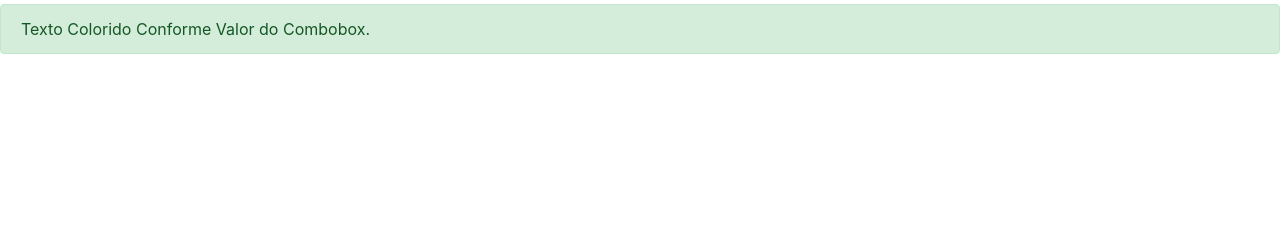
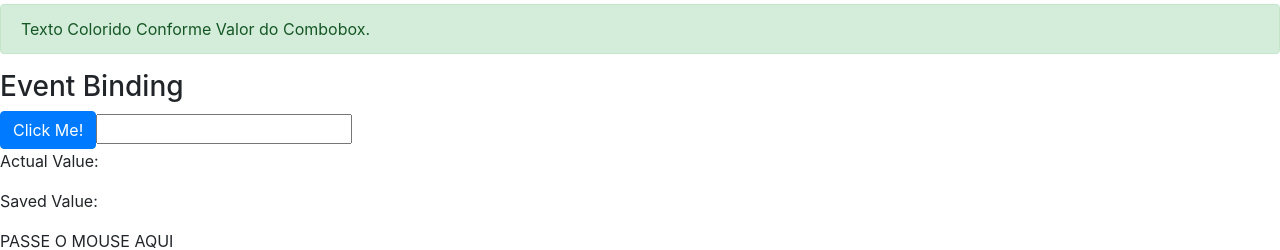
Before and after one commit to allandemancilha/Angular, an Angular app in the folder LoianeGroner/DataBinding/: page / in a window 1280 px wide. Shown: the part 1193-1443 px from the top of the page. Before the commit the page ends 1263 px from the top, so only its background shows below. Built offline with nearby package versions, Linux system fonts and the light colour scheme.

Commit message:
Utilizando Event Binding

```diff
--- a/LoianeGroner/DataBinding/src/app/data-binding/data-binding.component.html
+++ b/LoianeGroner/DataBinding/src/app/data-binding/data-binding.component.html
@@ -49,3 +49,22 @@
       </div>
   </article>
 </section>
+
+<section class="event-binding">
+  <article>
+      <h3>Event Binding</h3>
+      <div>
+          <button class="btn btn-primary" (click)="clickButton()">Click Me!</button>
+          <!-- #inputField: Abreviando Escrita do Código Utilizando a Variável Local Para Referenciar $event.target -->
+          <input type="text" (keyup)="onKeyUp($event)" (keyup.enter)="saveValue(inputField.value)" (blur)="saveValue(inputField.value)" #inputField/>
+          <p>Actual Value: {{ inputValue }}</p>
+          <p>Saved Value: {{ valueSaved }}</p>
+
+          <span
+          (mouseover)="onMouseOverOut()"
+          (mouseout)="onMouseOverOut()"
+          [class.highlight]="isMouseOver">PASSE O MOUSE AQUI</span>
+
+      </div>
+  </article>
+</section>
--- a/LoianeGroner/DataBinding/src/app/data-binding/data-binding.component.ts
+++ b/LoianeGroner/DataBinding/src/app/data-binding/data-binding.component.ts
@@ -3,21 +3,24 @@ import { Component, OnInit } from '@angular/core';
 @Component({
   selector: 'app-data-binding',
   templateUrl: './data-binding.component.html',
-  styleUrls: ['./data-binding.component.css']
+  // styleUrls: ['./data-binding.component.css']
+  styles: [
+    `
+      .highlight {
+        background-color: chartreuse;
+        font-weight:  bold;
+      }
+    `
+  ]
 })
 export class DataBindingComponent implements OnInit {
 
   url: string;
   courseAngular: boolean;
   urlImage: string;
-
-  getValue(){
-    return 1;
-  }
-
-  getLikeCourse(){
-    return true;
-  }
+  inputValue = ''
+  valueSaved = ''
+  isMouseOver = false;
 
   constructor() {
     this.url = 'http://loiane.com'
@@ -28,4 +31,30 @@ export class DataBindingComponent implements OnInit {
   ngOnInit(): void {
   }
 
+
+  getValue(){
+    return 1;
+  }
+
+  getLikeCourse(){
+    return true;
+  }
+
+  clickButton(): void{
+    alert('Hello World');
+  }
+
+  // event.target é Uma Propriedade do Tipo HTML Input Element, Por isso é Preciso Realizar o Cast Para Pegar o Valor do Evento.
+  onKeyUp(event: KeyboardEvent){
+    this.inputValue = (<HTMLInputElement>event.target).value;
+  }
+
+  saveValue(value: any){
+    this.valueSaved = value
+  }
+
+  onMouseOverOut(){
+    this.isMouseOver = !this.isMouseOver
+  }
+
 }
```
Also changed, not shown: 1 other file (tests, documents, lock files or other folders).
